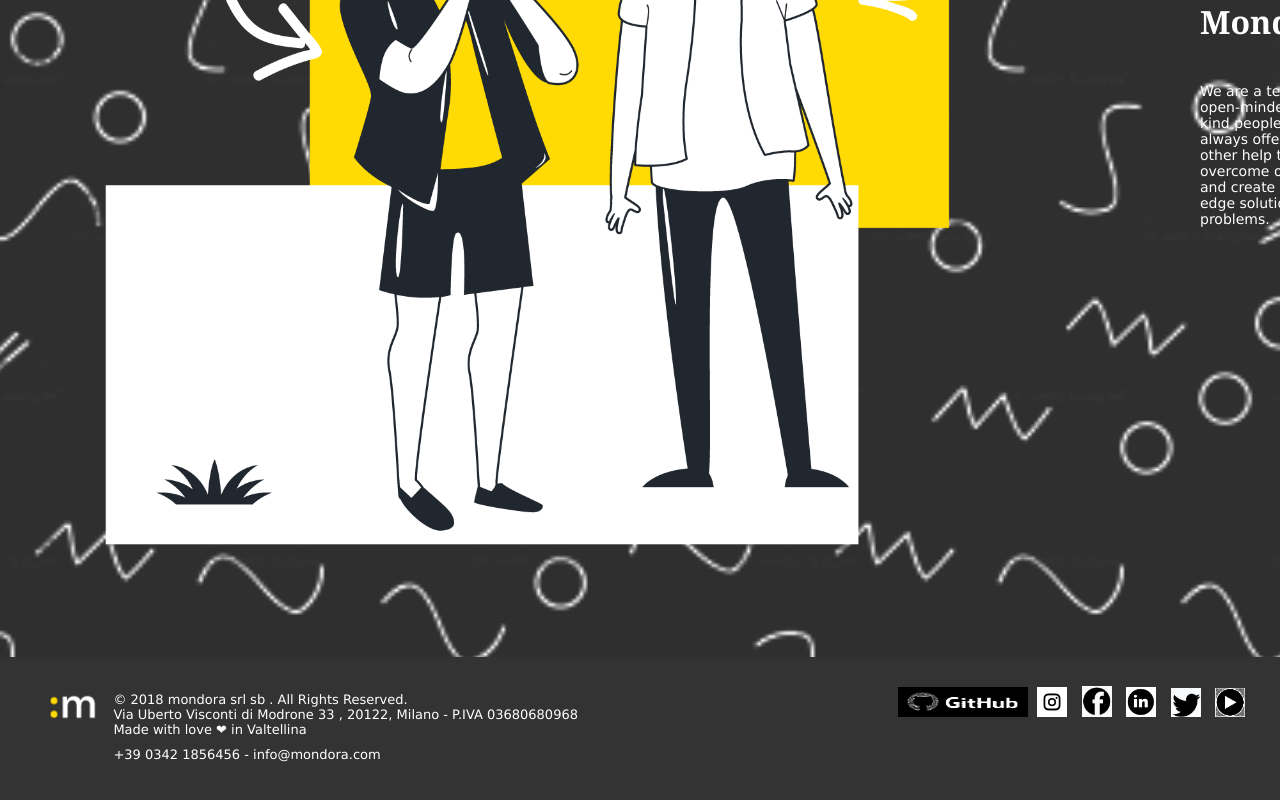
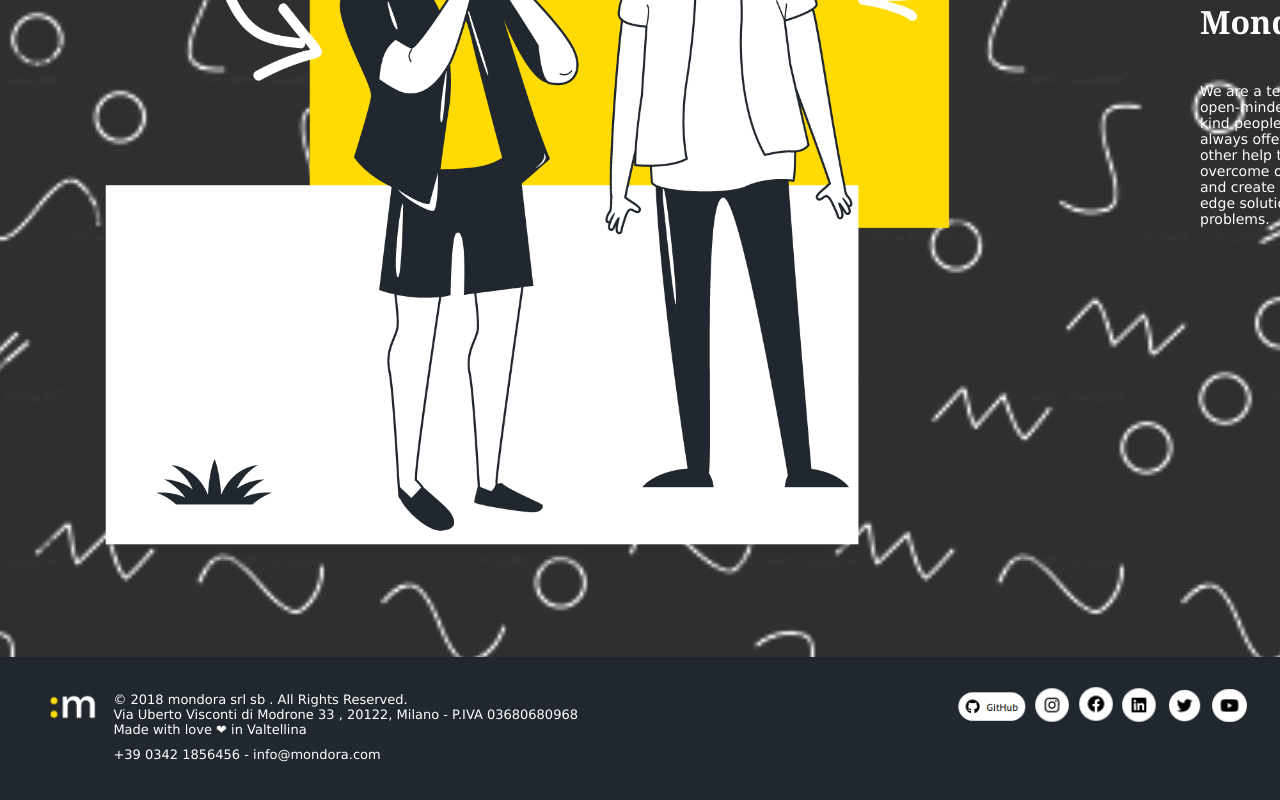
Before and after one commit to LucioMB/mond-html, a plain HTML site: page index.html in a window 1280 px wide. Shown: the part 3410-4210 px from the top of the page. Drawn offline with Linux system fonts and the light colour scheme.

Commit message:
3th commit

```diff
--- a/css/footer.css
+++ b/css/footer.css
@@ -1,5 +1,5 @@
 footer {
-    background-color: #333;
+    background-color: #20272f;
     padding: 0 0 50px 0;
 }
 
@@ -35,13 +35,13 @@ footer {
 }
 
 .f-img-gh {
-    width: 150px;
-    height: 60px;
+    width: auto;
+    height: 70px;
 }
 
 .f-img-2 {
     width: 40px;
-    padding: 0 5px 0 5px;
+    padding: 0 0 0 0;
 }
 
 .f-h5 {
--- a/index.html
+++ b/index.html
@@ -171,12 +171,12 @@
                 </div>
             </div>
             <div class="f-div-4">
-                <img src="./images/gh-logo_p.png" alt="gh" class="f-img-gh" />
-                <img src="./images/ig-logo_p.png" alt="ig" class="f-img-2" />
-                <img src="./images/fb-logo_p.png" alt="fb" class="f-img-2" />
-                <img src="./images/lk-logo_p.png" alt="lk" class="f-img-2" />
-                <img src="./images/tw-logo_p.png" alt="tw" class="f-img-2" />
-                <img src="./images/yt-logo_p.png" alt="yt" class="f-img-2" />
+                <img src="./images/gh.png" alt="gh" class="f-img-gh" />
+                <img src="./images/ig.png" alt="ig" class="f-img-2" />
+                <img src="./images/fb.png" alt="fb" class="f-img-2" />
+                <img src="./images/lk.png" alt="lk" class="f-img-2" />
+                <img src="./images/tw.png" alt="tw" class="f-img-2" />
+                <img src="./images/yt.png" alt="yt" class="f-img-2" />
             </div>
         </div>
     </footer>
```
Also changed, not shown: images/fb.png (added), images/gh.png (added), images/ig.png (added), images/lk.png (added), images/tw.png (added), images/yt.png (added).
